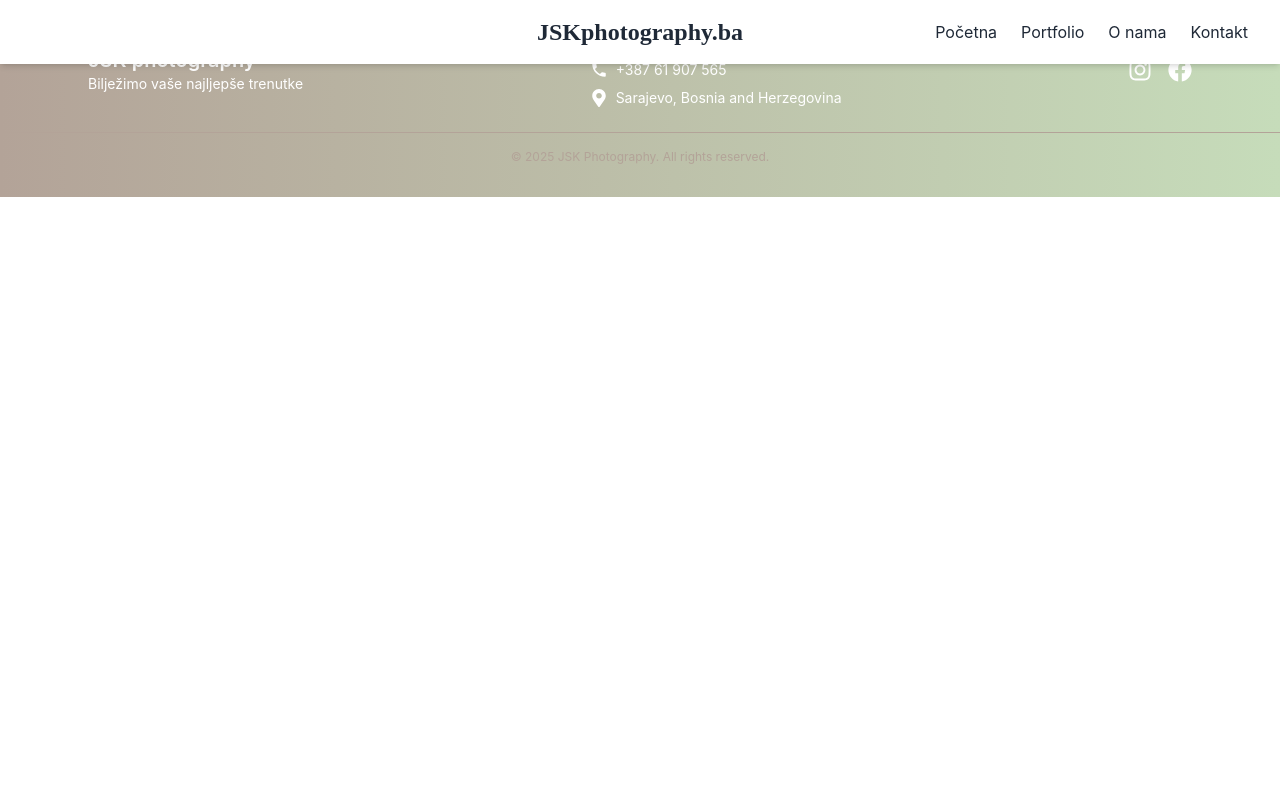
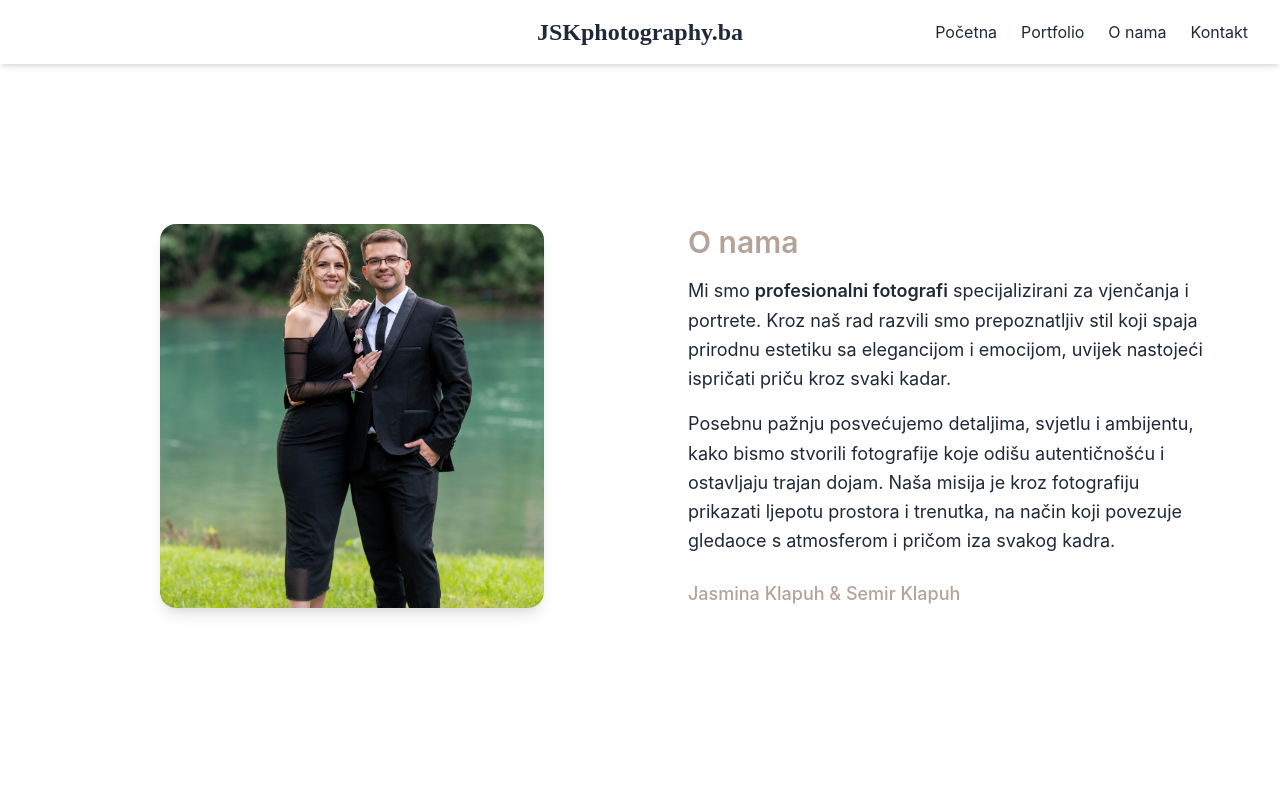
Before and after one commit to semirklapuh/jskphotography.ba, a React (Create React App) app: page /#/o-nama in a window 1280 px wide. Shown: the top 800 px of the page. Built offline with nearby package versions, Linux system fonts and the light colour scheme.

Commit message:
about us page

```diff
--- a/src/App.jsx
+++ b/src/App.jsx
@@ -7,6 +7,7 @@ import Home from "./components/Home";
 import ContactForm from "./components/ContactForm";
 import ComingSoon from "./components/ComingSoon";
 import Footer from "./components/Footer";
+import AboutUs from "./components/AboutUs";
 
 function App() {
   const [showComingSoon, setShowComingSoon] = useState(false);
@@ -23,6 +24,7 @@ function App() {
           <Route path="/" element={<Home />} />
           {/* <Route path="/portfolio" element={<Portfolio />} /> */}
           {/* <Route path="/o-nama" element={<About />} /> */}
+          <Route path="/o-nama" element={<AboutUs />} />
           <Route path="/kontakt" element={<ContactForm />} />
         </Routes>
       </main>
--- /dev/null
+++ b/src/components/AboutUs.jsx
@@ -0,0 +1,42 @@
+import React from "react";
+
+export default function AboutUs() {
+  return (
+    <section className="flex flex-col md:flex-row items-center justify-center px-6 md:px-16 py-16 pt-24 bg-white text-gray-800 min-h-screen">
+      {/* Image Section */}
+      <div className="md:w-1/2 flex justify-center mb-8 md:mb-0">
+        <img
+          src={process.env.PUBLIC_URL + "/images/about-photo.jpg"} // your photo (e.g. portrait of both of you)
+          alt="Jasmina i Semir Klapuh - JSK Photography"
+          className="w-72 h-72 md:w-96 md:h-96 object-cover rounded-2xl shadow-lg"
+        />
+      </div>
+
+      {/* Text Section */}
+      <div className="md:w-1/2 md:pl-12 text-center md:text-left">
+        <h2 className="text-3xl font-semibold mb-4 text-[#B3A398]">
+          O nama
+        </h2>
+
+        <p className="text-lg leading-relaxed mb-4 whitespace-pre-line">
+          Mi smo <span className="font-semibold">profesionalni fotografi</span>{' '}
+          specijalizirani za vjenčanja i portrete. Kroz naš rad razvili smo
+          prepoznatljiv stil koji spaja prirodnu estetiku sa elegancijom i
+          emocijom, uvijek nastojeći ispričati priču kroz svaki kadar.
+        </p>
+
+        <p className="text-lg leading-relaxed mb-4">
+          Posebnu pažnju posvećujemo detaljima, svjetlu i ambijentu, kako
+          bismo stvorili fotografije koje odišu autentičnošću i ostavljaju
+          trajan dojam. Naša misija je kroz fotografiju prikazati ljepotu
+          prostora i trenutka, na način koji povezuje gledaoce s atmosferom i
+          pričom iza svakog kadra.
+        </p>
+
+        <p className="text-lg mt-6 font-medium text-[#B3A398]">
+          Jasmina Klapuh &amp; Semir Klapuh
+        </p>
+      </div>
+    </section>
+  );
+}
--- a/src/components/Header.jsx
+++ b/src/components/Header.jsx
@@ -29,7 +29,7 @@ export default function Header() {
               Portfolio
             </a>
             <a href="#" className="text-gray-800 hover:text-gray-500">
-              O nama
+              <Link to="/o-nama" className="text-gray-800 hover:text-gray-500">O nama</Link>
             </a>
             <a href="#" className="text-gray-800 hover:text-gray-500">
               <Link to="/kontakt" className="text-gray-800 hover:text-gray-500">Kontakt</Link>
@@ -82,7 +82,7 @@ export default function Header() {
               Portfolio
             </a>
             <a href="#" className="text-gray-800 hover:text-gray-500">
-              O nama
+             <Link to="/o-nama" className="text-gray-800 hover:text-gray-500">O nama</Link>
             </a>
             <a href="#" className="text-gray-800 hover:text-gray-500">
              <Link to="/kontakt" className="text-gray-800 hover:text-gray-500">Kontakt</Link>
```
Also changed, not shown: public/images/about-photo.jpg (added), 12 other files (tests, documents, lock files or other folders).
